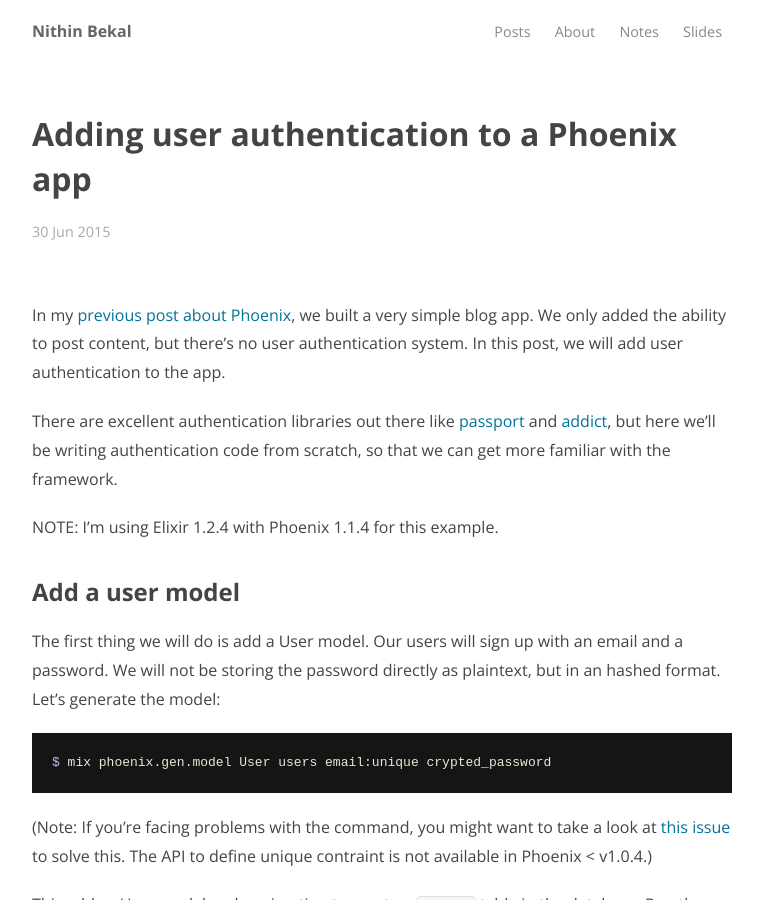
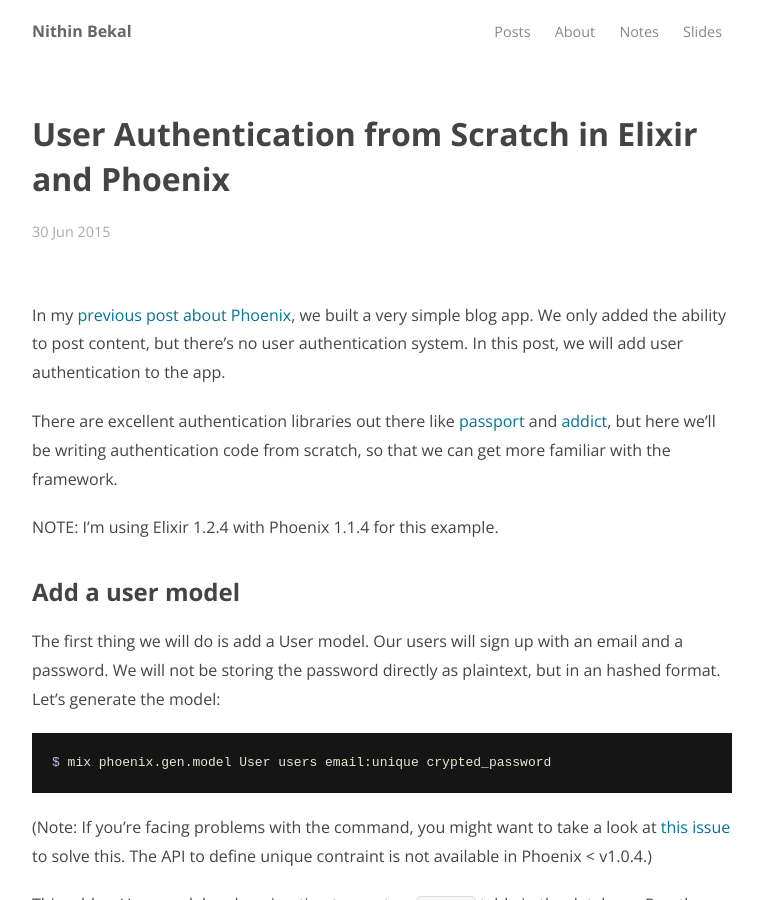
Before and after one commit to nithinbekal/nithinbekal.github.io, a Jekyll site: the page built from _posts/2015-06-13-phoenix-authentication.md, in a window 1280 px wide and 900 px high. Shown: the whole window, without its empty margins (258-1021 px from the left). Built offline with Jekyll 4.4.1, drawn with Linux system fonts in a browser that asks for light colours; comment, search, counter and statistics services are not loaded.

Commit message:
Change heading

```diff
--- a/_posts/2015-06-13-phoenix-authentication.md
+++ b/_posts/2015-06-13-phoenix-authentication.md
@@ -1,6 +1,6 @@
 ---
 layout: post
-title: "Adding user authentication to a Phoenix app"
+title: "User Authentication from Scratch in Elixir and Phoenix"
 date:  2015-06-30 23:00:00
 categories:
   - elixir
```
